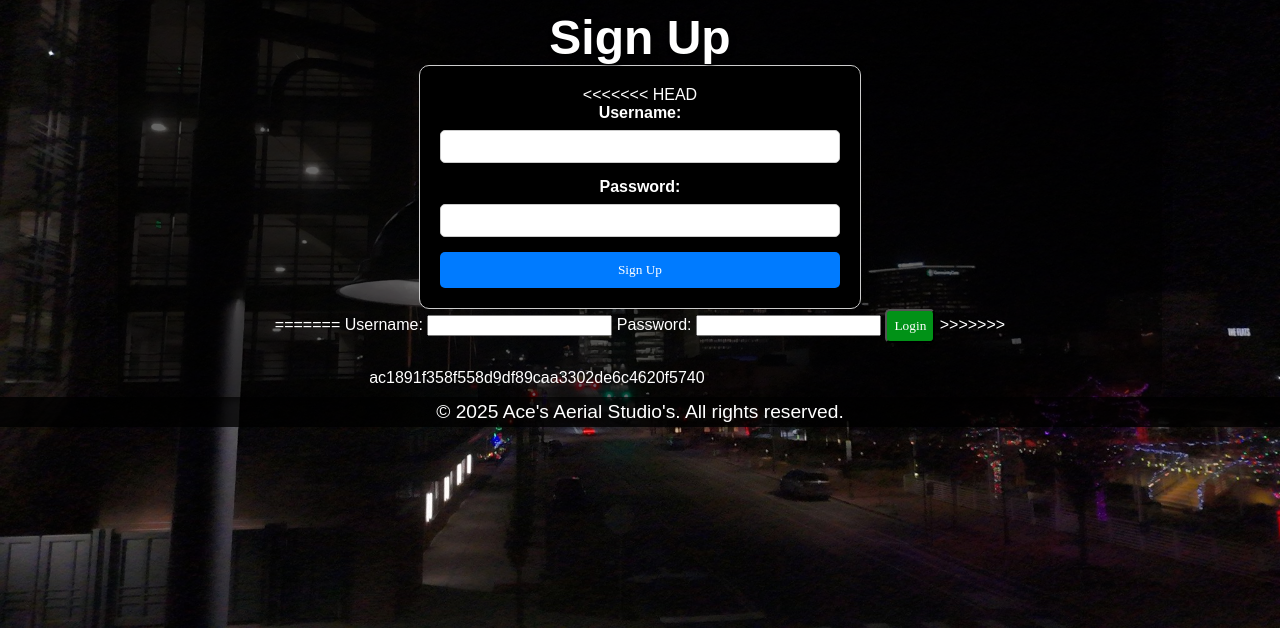
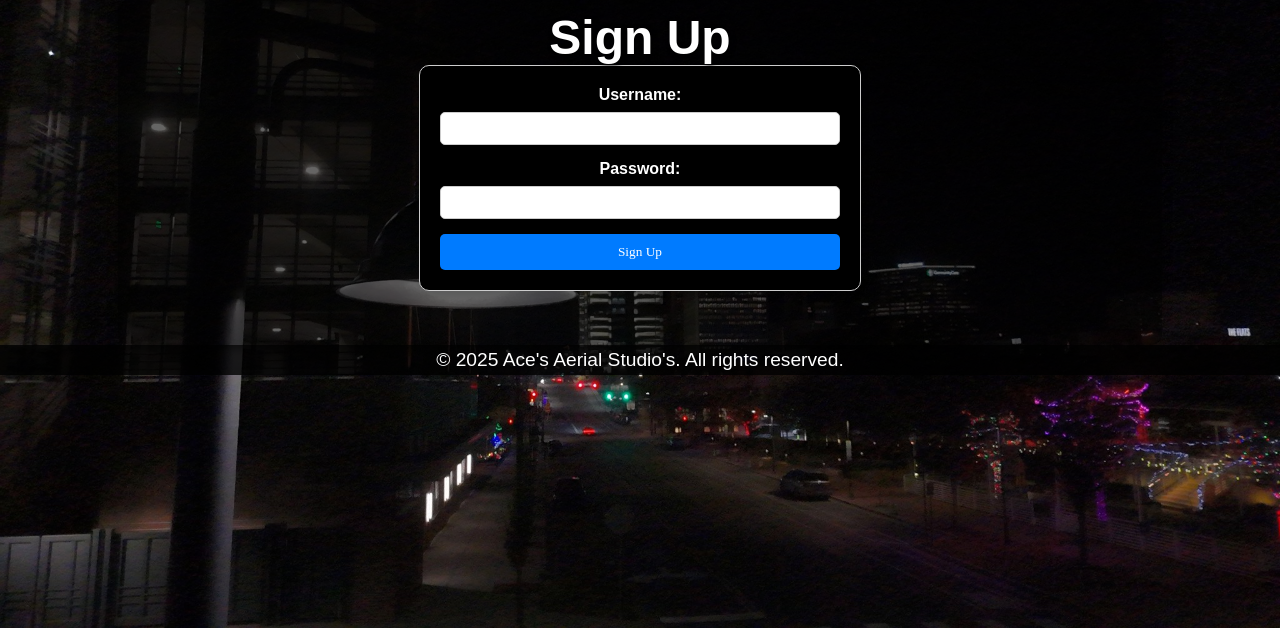
Before and after one commit to BoostedT/Ace-s-Aerial-Studio, a Flask app: page /signup in a window 1280 px wide. Shown: the part 94-731 px from the top of the page. Run offline with Flask 3, Linux system fonts and the light colour scheme.

Commit message:
fix sign up page.

```diff
--- a/templates/signup.html
+++ b/templates/signup.html
@@ -3,20 +3,11 @@
 {% block content %}
 <h1>Sign Up</h1>
 <form method="post">
-<<<<<<< HEAD
     <label for="username">Username:</label>
     <input type="text" id="username" name="username" required>
     <label for="password">Password:</label>
     <input type="password" id="password" name="password" required>
     <button type="submit">Sign Up</button> </form>
-=======
-  <label for="username">Username:</label>
-  <input type="text" id="username" name="username" required>
-  <label for="password">Password:</label>
-  <input type="password" id="password" name="password" required>
-  <button type="submit">Login</button>
-</form>
->>>>>>> ac1891f358f558d9df89caa3302de6c4620f5740
 {% with messages = get_flashed_messages(with_categories=true) %}
 {% if messages %}
 <div class="flash-messages">
```
Also changed, not shown: templates/map.html (+19 -1 lines).
